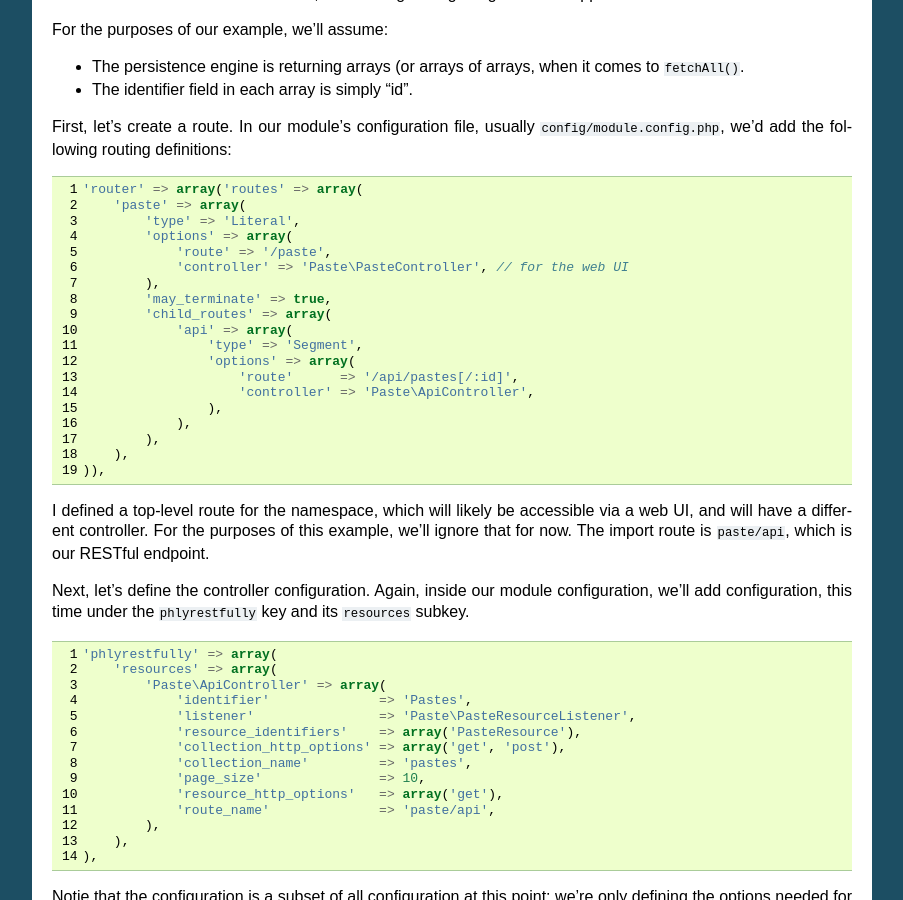
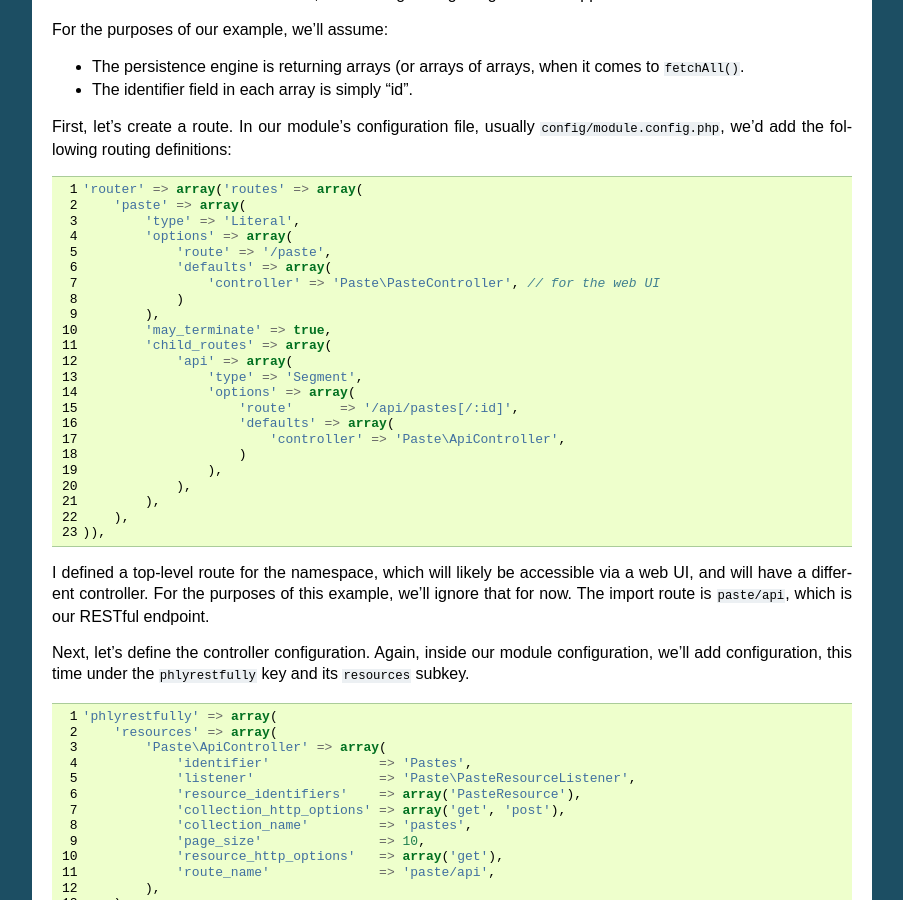
Before and after one commit to phly/PhlyRestfully, a Sphinx documentation site: the page built from docs/basics/example.rst, in a window 1280 px wide and 900 px high, scrolled down 1350 px. Shown: the whole window, without its empty margins (198-1101 px from the left). Built offline with Sphinx 7.4.7, drawn with Linux system fonts in a browser that asks for light colours.

Commit message:
Controller config should be in the route defaults

```diff
--- a/docs/basics/example.rst
+++ b/docs/basics/example.rst
@@ -106,7 +106,9 @@ First, let's create a route. In our module's configuration file, usually
             'type' => 'Literal',
             'options' => array(
                 'route' => '/paste',
-                'controller' => 'Paste\PasteController', // for the web UI
+                'defaults' => array(
+                    'controller' => 'Paste\PasteController', // for the web UI
+                )
             ),
             'may_terminate' => true,
             'child_routes' => array(
@@ -114,7 +116,9 @@ First, let's create a route. In our module's configuration file, usually
                     'type' => 'Segment',
                     'options' => array(
                         'route'      => '/api/pastes[/:id]',
-                        'controller' => 'Paste\ApiController',
+                        'defaults' => array(
+                            'controller' => 'Paste\ApiController',
+                        )
                     ),
                 ),
             ),
```
